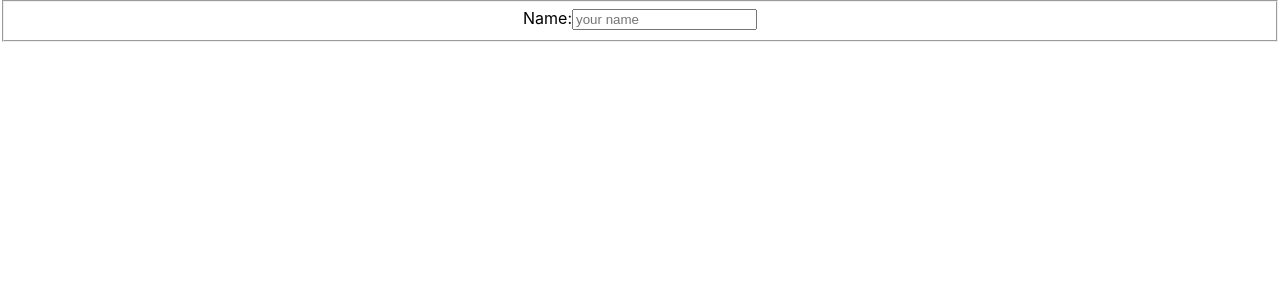
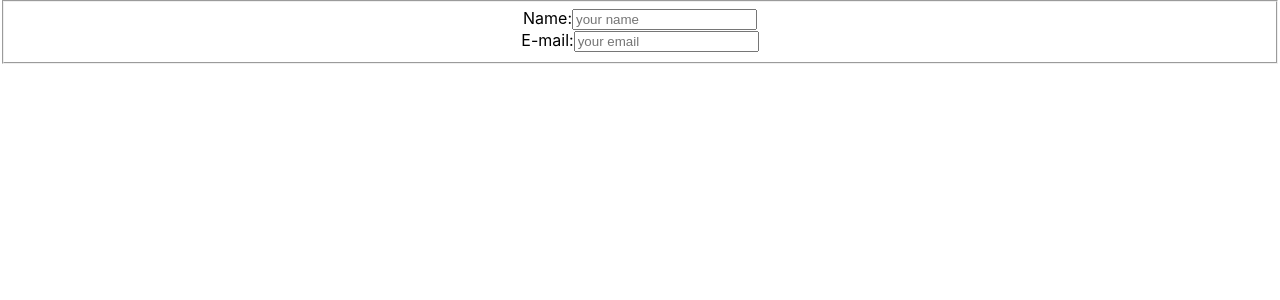
Before and after one commit to lucas-rodrigues0/trybe_exercises, a React (Create React App) app in the folder exercises/12.2/my-form-2.0/: page / in a window 1280 px wide. Shown: the top 300 px of the page. Built offline with nearby package versions, Linux system fonts and the light colour scheme.

Commit message:
cria componete Email

```diff
--- a/exercises/12.2/my-form-2.0/src/Email.js
+++ b/exercises/12.2/my-form-2.0/src/Email.js
@@ -3,7 +3,19 @@ import React from 'react';
 class Email extends React.Component {
   render() {
     return (
-      <input></input>
+      <div>
+        <label>E-mail:</label>
+        <input
+          type="text"
+          id="email"
+          name="email"
+          placeholder="your email"
+          maxLength="50"
+          value={this.props.value}
+          onChange={this.props.handleInputChange}
+          required
+        />
+      </div>
     );
   }
 }
--- a/exercises/12.2/my-form-2.0/src/Fieldset.js
+++ b/exercises/12.2/my-form-2.0/src/Fieldset.js
@@ -1,6 +1,7 @@
 import React from 'react';
 
 import Name from './Name';
+import Email from './Email';
 
 class Fieldset extends React.Component {
   constructor(props) {
@@ -28,7 +29,8 @@ class Fieldset extends React.Component {
   render() {
     return (
       <fieldset>
-        <Name handleInputChange={this.handleInputChange} value={this.state.name} />
+        <Name handleInputChange={this.handleInputChange} value={this.state.name.toUpperCase()} />
+        <Email handleInputChange={this.handleInputChange} value={this.state.email} />
       </fieldset>
     );
   }
```
Also changed, not shown: 1 other file (tests, documents, lock files or other folders).
